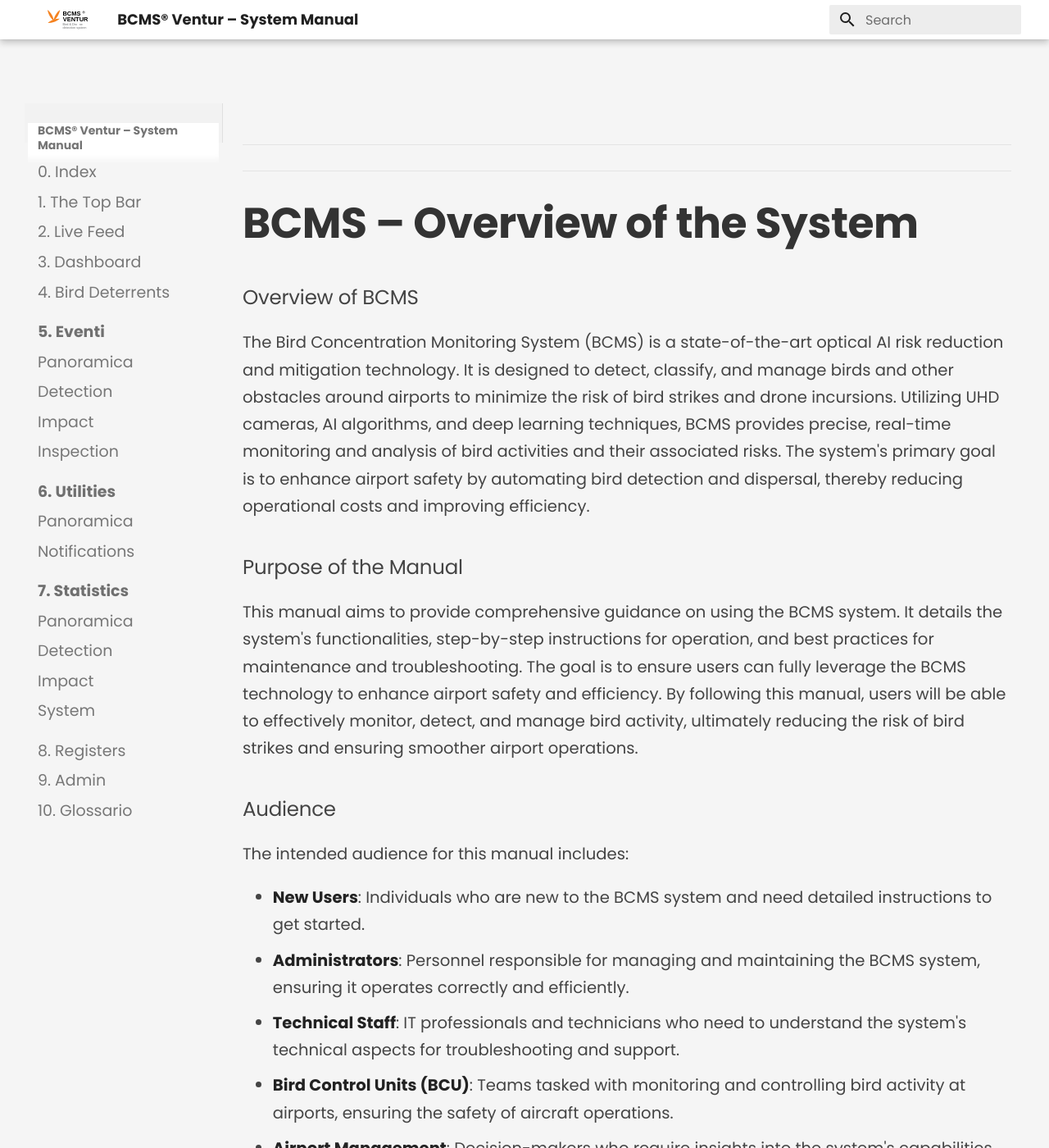
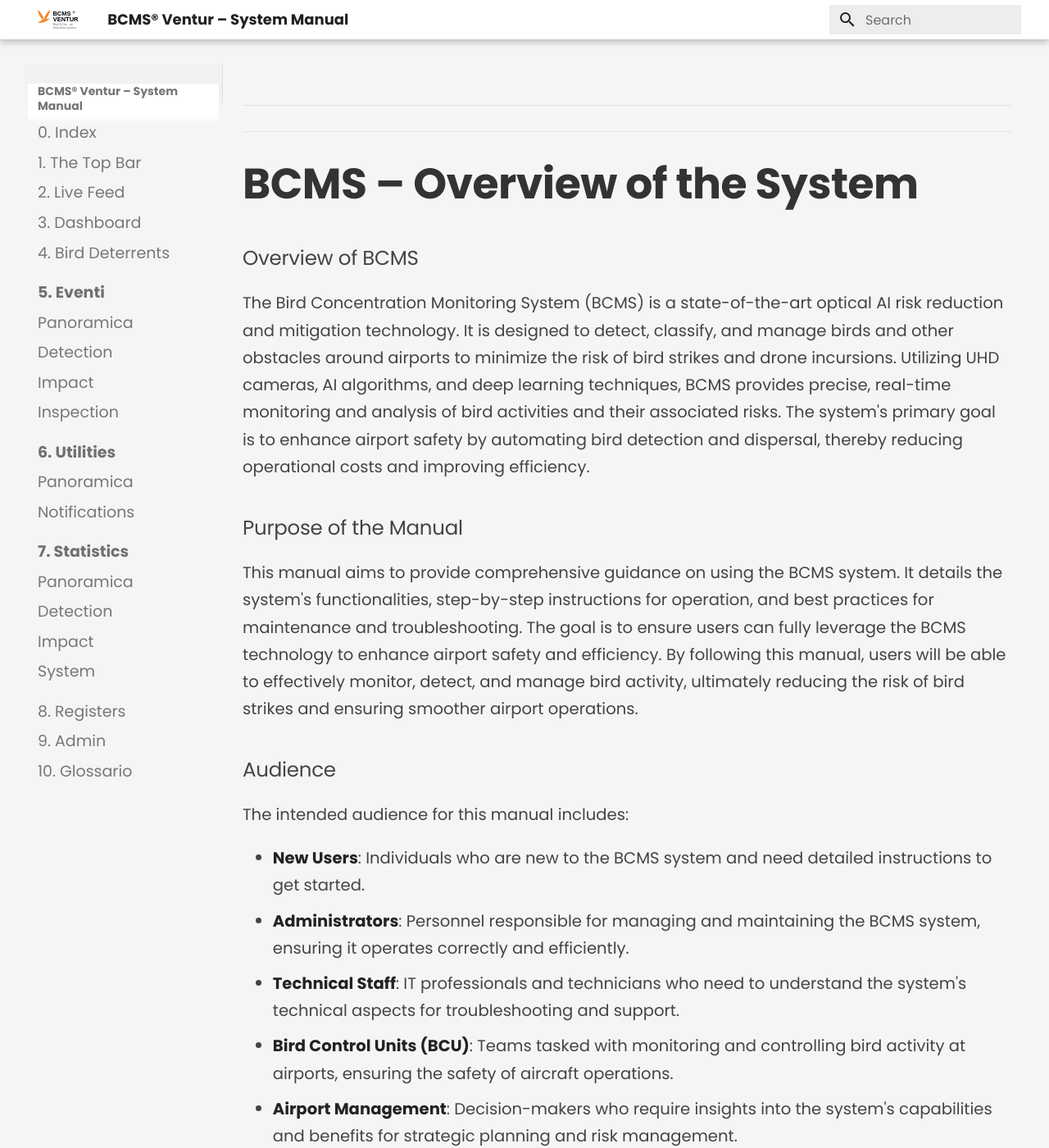
Before and after one commit to Giarenzo/manual-alpha, an MkDocs documentation site: the page built from docs/index.md, in a window 1280 px wide and 1400 px high. Shown: the whole window at 82% size. Built offline with MkDocs 1.6.1 and Material for MkDocs 9.7.7, drawn with Linux system fonts in a browser that asks for light colours.

Commit message:
Update extra.css

```diff
--- a/docs/stylesheets/extra.css
+++ b/docs/stylesheets/extra.css
@@ -8,19 +8,9 @@
     --bcms-sidebar-bg: #f2f2f2;
   }
 
-  /* Page background and content width */
-  .md-content {
-    max-width: 980px;
-  }
-
   /* Overall background similar to screenshot */
   .md-main {
     background-color: var(--bcms-grey-bg);
-  }
-
-  .md-main__inner {
-    padding-top: 2.4rem;
-    padding-bottom: 2.4rem;
   }
 
   /* ----- Sidebar / navigation ----- */
@@ -28,11 +18,6 @@
   .md-sidebar--primary {
     background-color: var(--bcms-sidebar-bg);
     border-right: 1px solid #e0e0e0;
-  }
-
-  /* Logo area spacing */
-  .md-header__button.md-logo {
-    margin-left: 0.8rem;
   }
 
   /* Nav text style */
@@ -49,11 +34,6 @@
   .md-nav--primary .md-nav__link:hover {
     color: var(--bcms-dark);
     font-weight: 500;
-  }
-
-  /* Remove heavy bullets from nav */
-  .md-nav__item .md-nav__link::before {
-    content: none;
   }
 
   /* Numbered sections look tighter */
```
